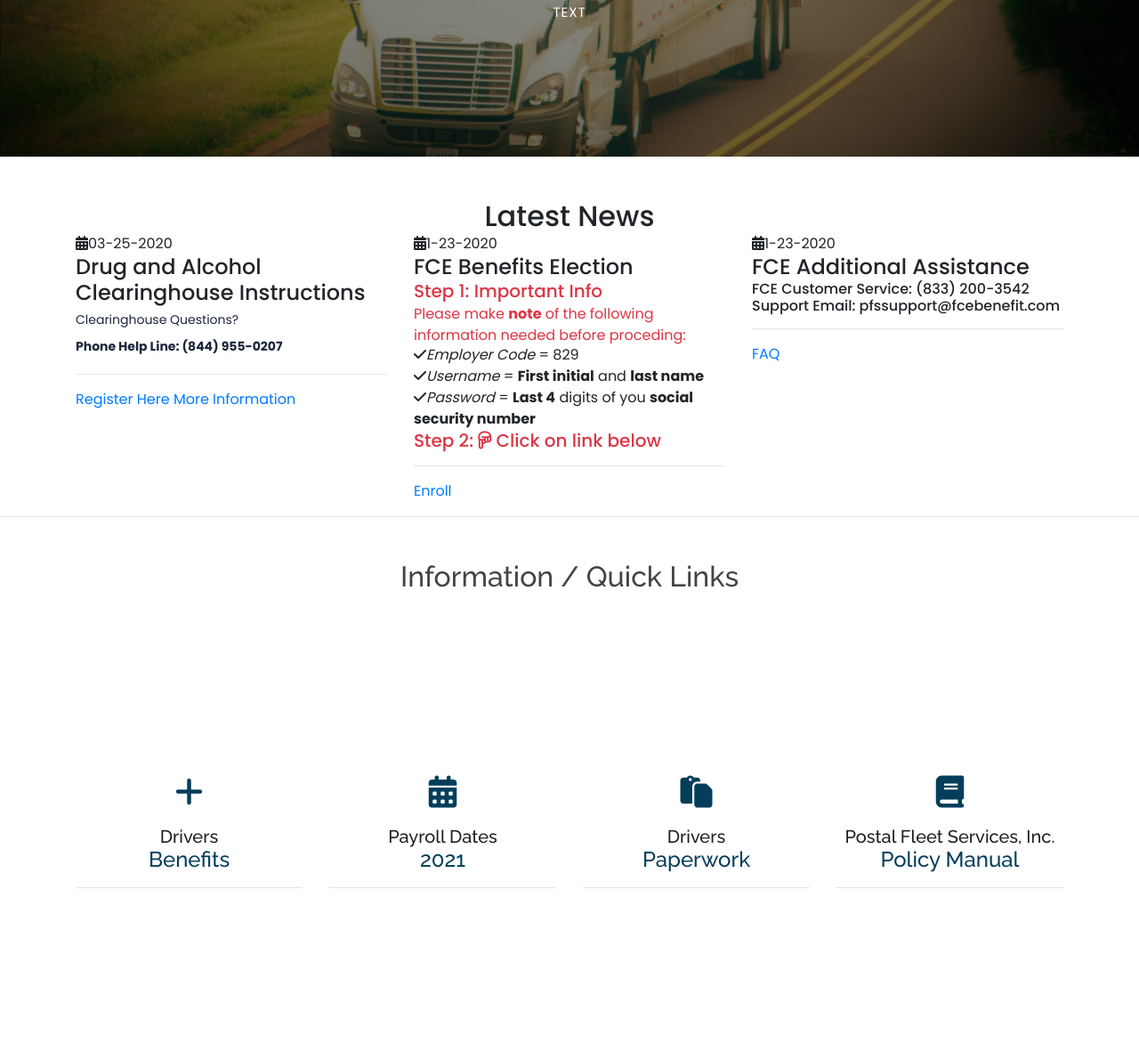
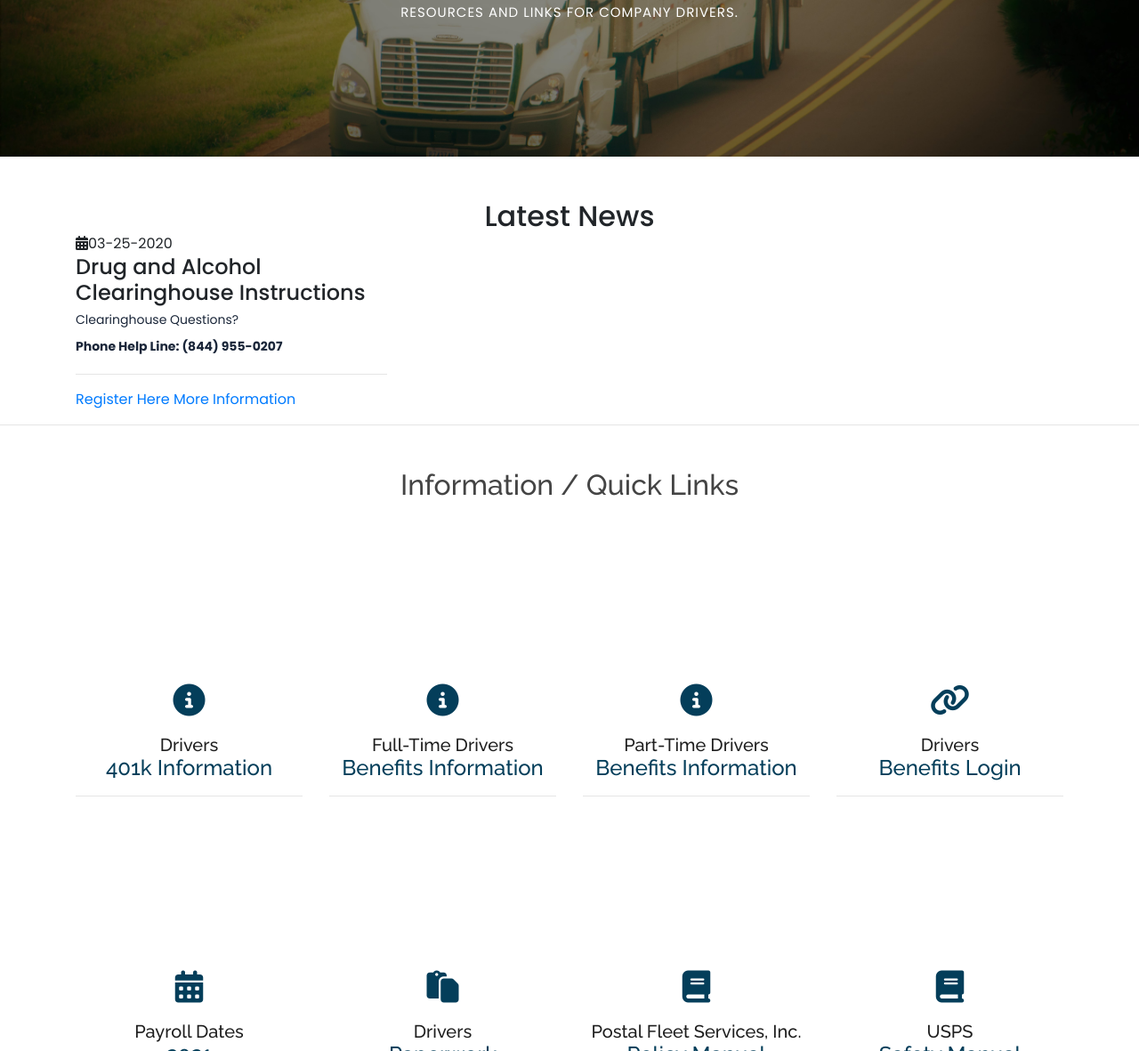
Before and after one commit to ryansmpsn/VilanoEmployment-Website, a plain HTML site: page driver-portal.html in a window 1280 px wide. Shown: the part 323-1504 px from the top of the page at 89% size. Drawn offline with Linux system fonts and the light colour scheme; files whose address does not match are found by name.

Commit message:
Driver Benefits Links

```diff
--- a/driver-portal.html
+++ b/driver-portal.html
@@ -110,7 +110,7 @@
         <div class="row">
           <div class="col-md-12">
             <h1>Driver Resources</h1>
-            <span> Text</span>
+            <span>Resources and links for company drivers.</span>
           </div>
         </div>
       </div>
@@ -129,6 +129,8 @@
             </div>
           </div>
           <div class="row">
+            <!-- Start single blog -->
+
             <!-- Start Left Blog -->
             <div class="col-md-4 col-sm-4 col-xs-12">
               <div class="single-blog">
@@ -149,11 +151,11 @@
                   <a target="_blank" href="https://drive.google.com/file/d/1hYZJpyOQ1RbDjtuwDKNonAB3_d-KTXdK/view" class="ready-btn">More Information</a>
                 </span>
               </div>
-              <!-- Start single blog -->
             </div>
             <!-- End Left Blog-->
+            <!-- Start single blog -->
             <!-- Start Left Blog -->
-            <div class="col-md-4 col-sm-4 col-xs-12">
+            <!-- <div class="col-md-4 col-sm-4 col-xs-12">
               <div class="single-blog">
                 <div class="blog-meta">
                   <span class="date-type"> <i class="fa fa-calendar"></i>1-23-2020 </span>
@@ -179,11 +181,11 @@
                   <a target="_blank" href="https://secure.fcebenefits.com/" class="ready-btn">Enroll</a>
                 </span>
               </div>
-              <!-- Start single blog -->
-            </div>
+            </div> -->
             <!-- End Left Blog-->
+            <!-- Start single blog -->
             <!-- Start Right Blog-->
-            <div class="col-md-4 col-sm-4 col-xs-12">
+            <!-- <div class="col-md-4 col-sm-4 col-xs-12">
               <div class="single-blog">
                 <div class="blog-meta">
                   <span class="date-type"> <i class="fa fa-calendar"></i>1-23-2020 </span>
@@ -197,7 +199,7 @@
                 </div>
                 <span><a target="_blank" href="https://docs.google.com/document/d/1msFZU5HIHTlBggh1y4MSOLs8Cv5W8t3iRfxMCA0IdI0/edit" class="ready-btn">FAQ</a></span>
               </div>
-            </div>
+            </div> -->
             <!-- End Right Blog-->
           </div>
         </div>
@@ -222,12 +224,63 @@
             <div class="about-move">
               <div class="services-details">
                 <div class="single-services">
+                  <a target="_blank" class="services-icon" href="https://drive.google.com/file/d/1A0FpNXCfWFAL2N-uU3OZx1pW6ZKdFMxs/view?usp=sharing/">
+                    <i class="fa fa-info-circle"></i>
+                  </a>
+                  <a target="_blank" href="https://drive.google.com/file/d/1A0FpNXCfWFAL2N-uU3OZx1pW6ZKdFMxs/view?usp=sharing/">
+                    <h5>Drivers</h5>
+                    <h4>401k Information</h4></a
+                  >
+                  <hr />
+                </div>
+              </div>
+              <!-- end about-details -->
+            </div>
+          </div>
+          <div class="col-lg-3 col-md-4 col-sm-4 col-xs-12">
+            <div class="about-move">
+              <div class="services-details">
+                <div class="single-services">
+                  <a target="_blank" class="services-icon" href="https://drive.google.com/file/d/1uYYKB-NDadOVH4K4kN2Z11Vpf6ICqPvE/view?usp=sharing">
+                    <i class="fa fa-info-circle"></i>
+                  </a>
+                  <a target="_blank" href="https://drive.google.com/file/d/1uYYKB-NDadOVH4K4kN2Z11Vpf6ICqPvE/view?usp=sharing">
+                    <h5>Full-Time Drivers</h5>
+                    <h4>Benefits Information</h4></a
+                  >
+                  <hr />
+                </div>
+              </div>
+              <!-- end about-details -->
+            </div>
+          </div>
+          <div class="col-lg-3 col-md-4 col-sm-4 col-xs-12">
+            <div class="about-move">
+              <div class="services-details">
+                <div class="single-services">
+                  <a target="_blank" class="services-icon" href="https://drive.google.com/file/d/11LdP_GxMMsSHqu6_VH4YOjyBg747dysY/view?usp=sharing">
+                    <i class="fa fa-info-circle"></i>
+                  </a>
+                  <a target="_blank" href="https://drive.google.com/file/d/11LdP_GxMMsSHqu6_VH4YOjyBg747dysY/view?usp=sharing">
+                    <h5>Part-Time Drivers</h5>
+                    <h4>Benefits Information</h4></a
+                  >
+                  <hr />
+                </div>
+              </div>
+              <!-- end about-details -->
+            </div>
+          </div>
+          <div class="col-lg-3 col-md-4 col-sm-4 col-xs-12">
+            <div class="about-move">
+              <div class="services-details">
+                <div class="single-services">
                   <a target="_blank" class="services-icon" href="https://vilanobenefits.com/">
-                    <i class="fa fa-plus"></i>
+                    <i class="fa fa-link"></i>
                   </a>
                   <a target="_blank" href="https://vilanobenefits.com/">
                     <h5>Drivers</h5>
-                    <h4>Benefits</h4></a
+                    <h4>Benefits Login</h4></a
                   >
                   <hr />
                 </div>
```
